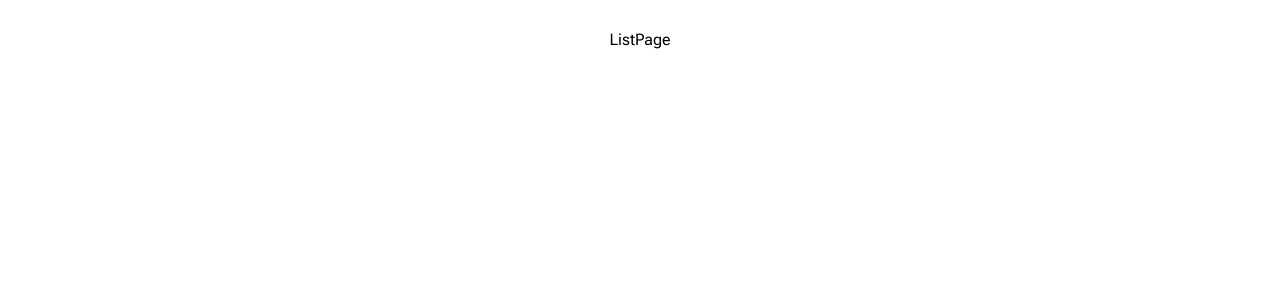
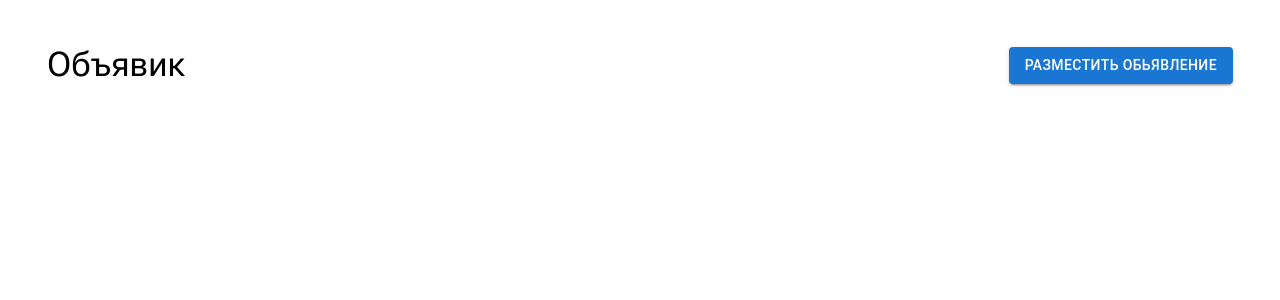
Before and after one commit to oliceglad/avito-test, a React (Vite) app in the folder frontend/: page /list in a window 1280 px wide. Shown: the top 300 px of the page. Built offline with nearby package versions, Linux system fonts and the light colour scheme.

Commit message:
added Header and initial materialUI

```diff
--- a/frontend/package.json
+++ b/frontend/package.json
@@ -10,6 +10,9 @@
     "preview": "vite preview"
   },
   "dependencies": {
+    "@emotion/react": "^11.14.0",
+    "@emotion/styled": "^11.14.0",
+    "@mui/material": "^6.4.4",
     "@reduxjs/toolkit": "^2.5.1",
     "react": "^19.0.0",
     "react-dom": "^19.0.0",
--- /dev/null
+++ b/frontend/src/components/Header/Header.jsx
@@ -0,0 +1,21 @@
+import { useNavigate } from "react-router-dom";
+import s from "./Header.module.scss";
+import Button from "@mui/material/Button";
+
+export const Header = ({}) => {
+  const navigate = useNavigate();
+  const clickHandler = () => navigate("/form");
+
+  return (
+    <header className={s.Header}>
+      <h1 className={s.Header_title}>Объявик</h1>
+      <Button
+        variant="contained"
+        className={s.Header_button}
+        onClick={() => clickHandler()}
+      >
+        Разместить обьявление
+      </Button>
+    </header>
+  );
+};
--- /dev/null
+++ b/frontend/src/components/Header/Header.module.scss
@@ -0,0 +1,9 @@
+.Header {
+  display: flex;
+  padding: 15px;
+  justify-content: space-between;
+
+  &_title {
+    font-size: 34px;
+  }
+}
--- a/frontend/src/pages/ListPage.jsx
+++ b/frontend/src/pages/ListPage.jsx
@@ -1,7 +1,9 @@
+import { Header } from "../components/Header/Header";
+
 export const ListPage = () => {
-    return (
-      <div>
-          ListPage
-      </div>
-    );
-  };
+  return (
+    <>
+      <Header />
+    </>
+  );
+};
```
Also changed, not shown: 1 other file (tests, documents, lock files or other folders).
